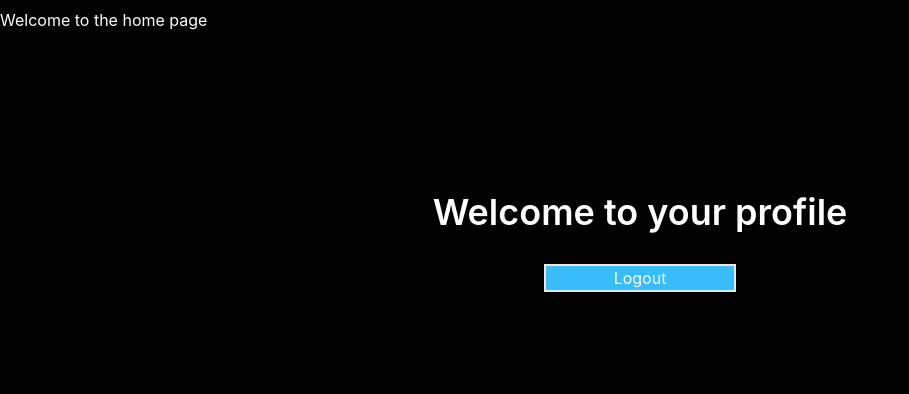
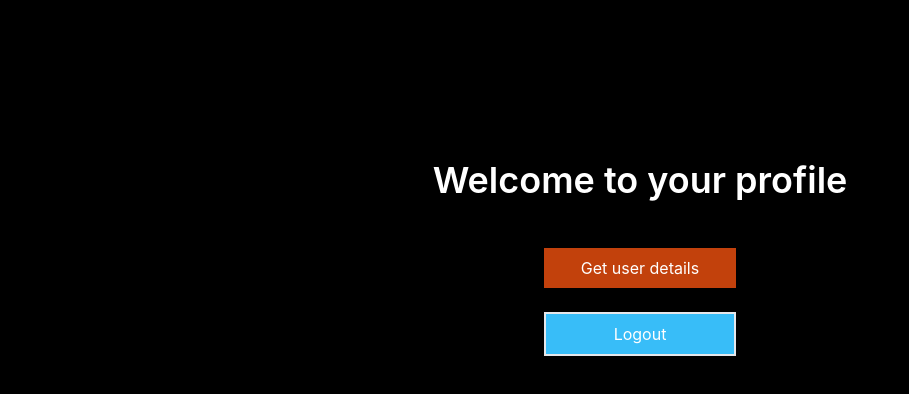
Before and after one commit to italianPalms/palmsiFy, a React (Create React App) app: page /profile in a window 1280 px wide. Shown: the top 394 px of the page, without its empty margins (0-909 px from the left). Built offline with nearby package versions, Linux system fonts and the light colour scheme.

Commit message:
add button to fetch user details

```diff
--- a/src/pages/Profile.js
+++ b/src/pages/Profile.js
@@ -25,13 +25,16 @@ import { useCookies } from "react-cookie";
 
         return (
             <>
-            <div className="mt-2">
-                <Header />
-            </div>
             <div className="flex flex-col items-center justify-center mt-40 ">
                 <h1 className="text-4xl font-semibold">Welcome to your profile</h1>
+
+
+                <button className="boder-2 mt-12 p-2 w-48 bg-orange-700 hover:bg-orange-900" onClick={() => {
+                    console.log("User details button clicked");
+                }}>Get user details</button>
+
                 <button
-                className="border-2 mt-8 p  -2 w-48 bg-sky-400 hover:bg-sky-500"
+                className="border-2 mt-6 p-2 w-48 bg-sky-400 hover:bg-sky-500"
                 onClick={logout}
                 >Logout</button>
             </div>
```
